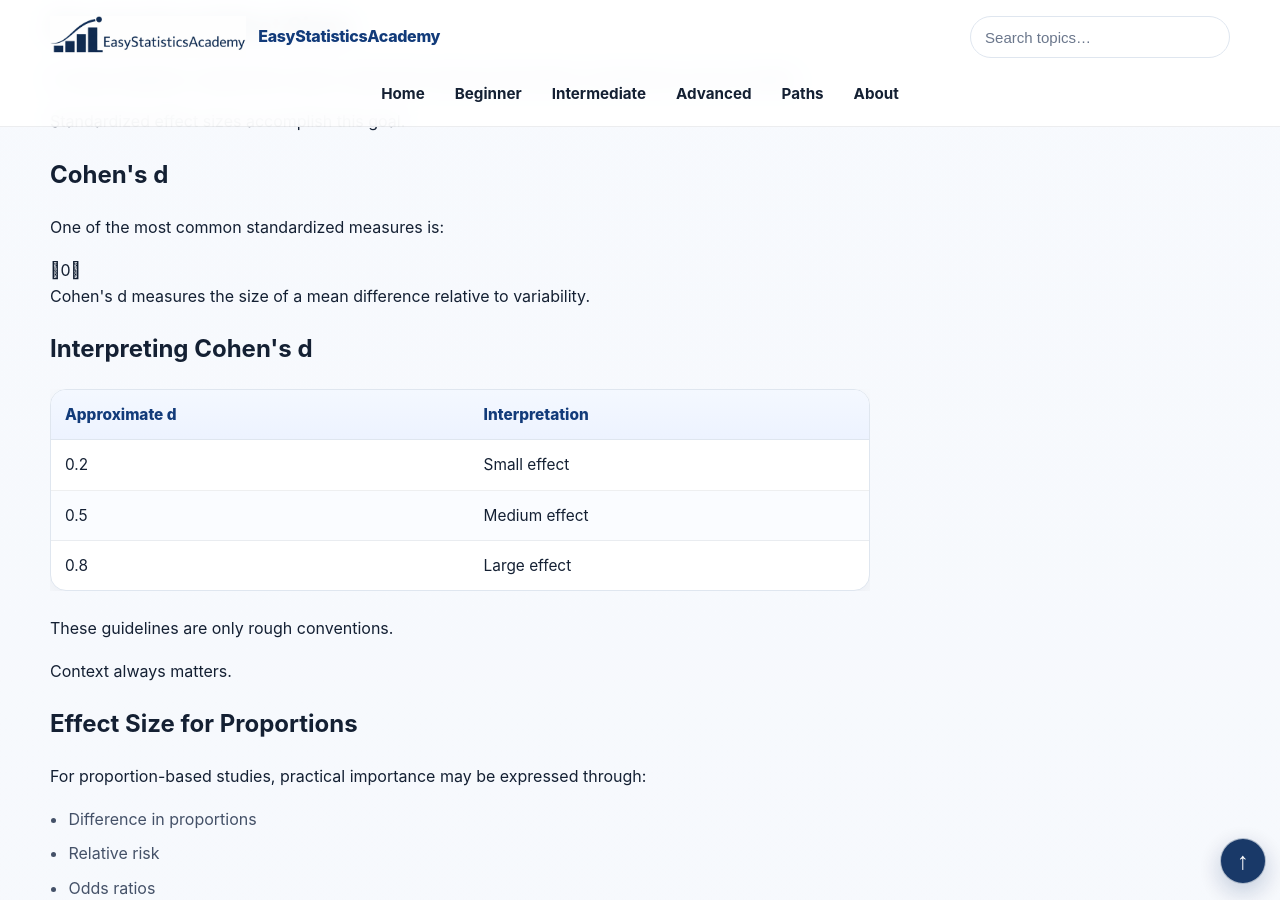
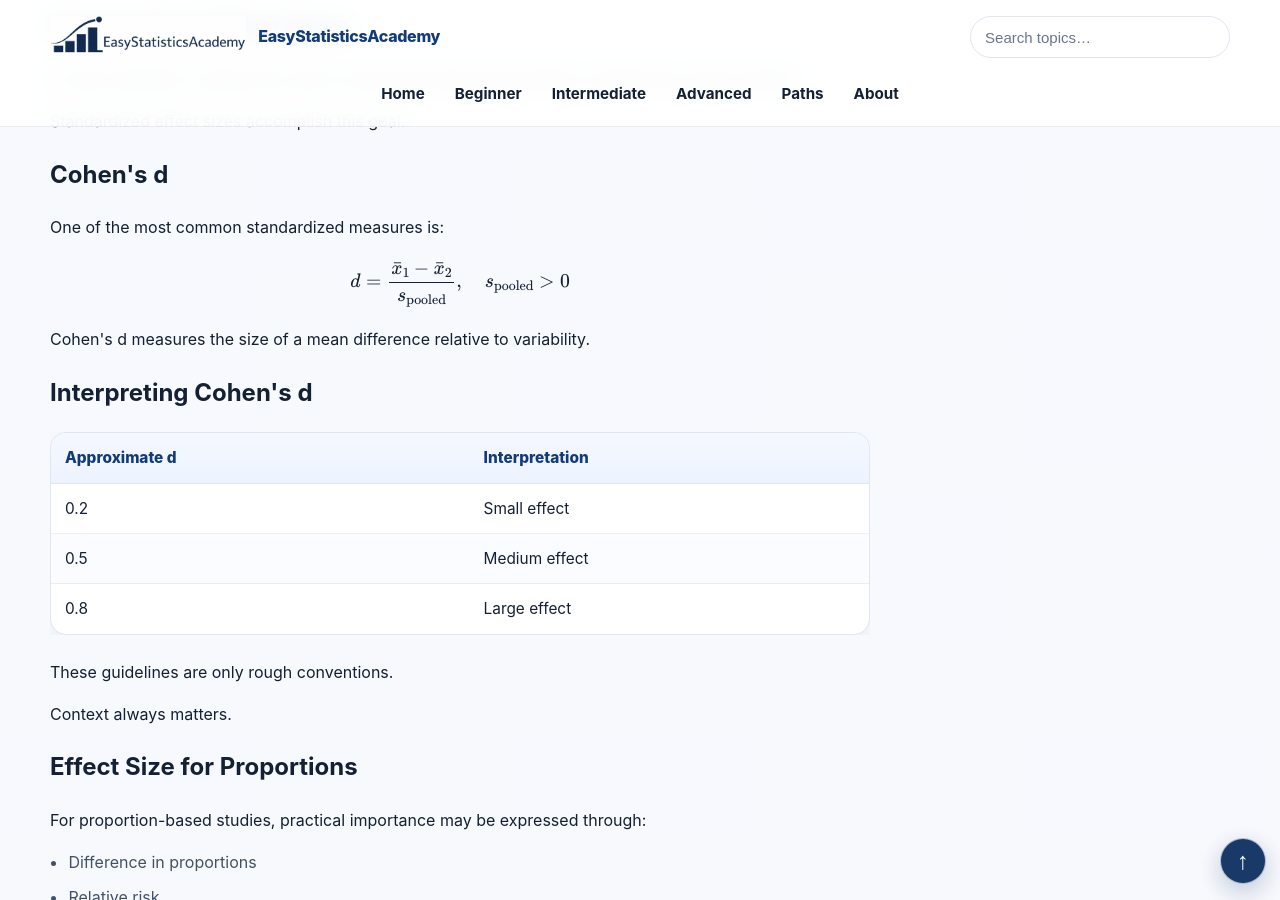
Before and after one commit to ammar-homaida-statistics/easystatisticsacademy, a Jekyll site: the page built from inference/power-sample-size/effect-size-and-practical-importance/index.md, in a window 1280 px wide and 900 px high, scrolled down 2303 px. Built offline with Jekyll 4.4.1, drawn with Linux system fonts in a browser that asks for light colours.

Commit message:
Restore verified mathematical expression in effect-size-and-practical-importance

```diff
--- a/inference/power-sample-size/effect-size-and-practical-importance/index.md
+++ b/inference/power-sample-size/effect-size-and-practical-importance/index.md
@@ -249,7 +249,11 @@ sidebar: false
       One of the most common standardized measures is:
     </p>
 
-    0
+
+    \[
+    d=\frac{\bar x_1-\bar x_2}{s_{\mathrm{pooled}}},\quad s_{\mathrm{pooled}}>0
+    \]
+
 
     <p>
       Cohen's d measures the size of a mean difference relative to variability.
```
